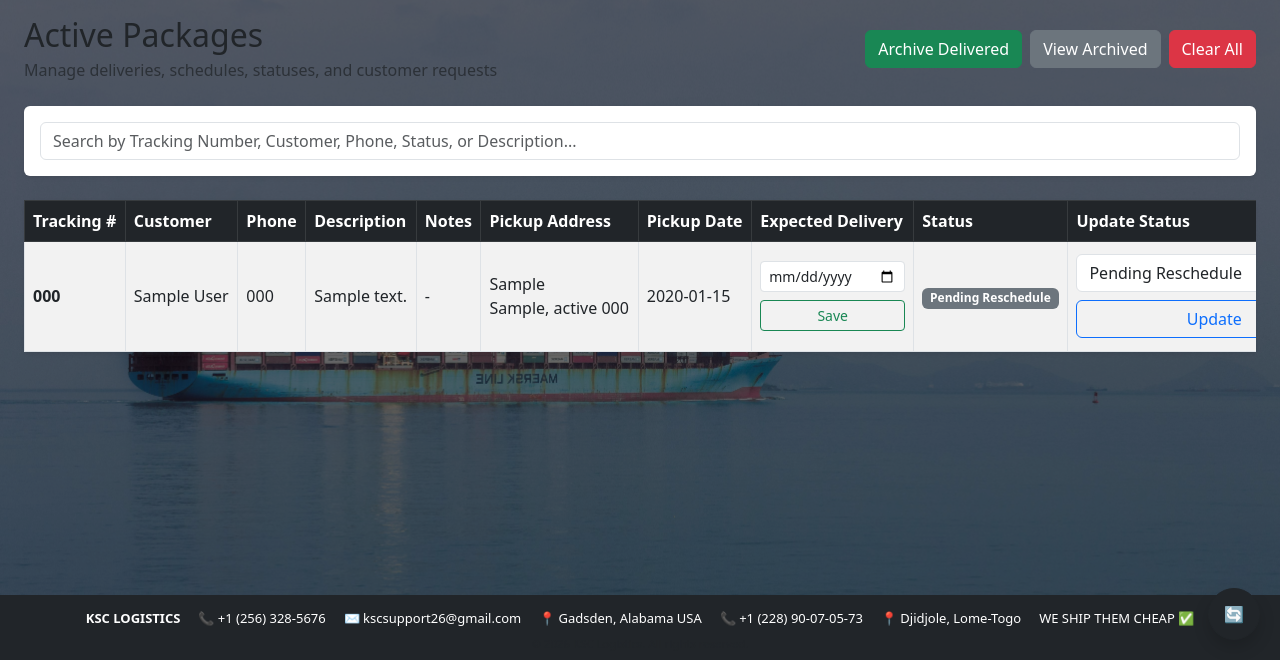
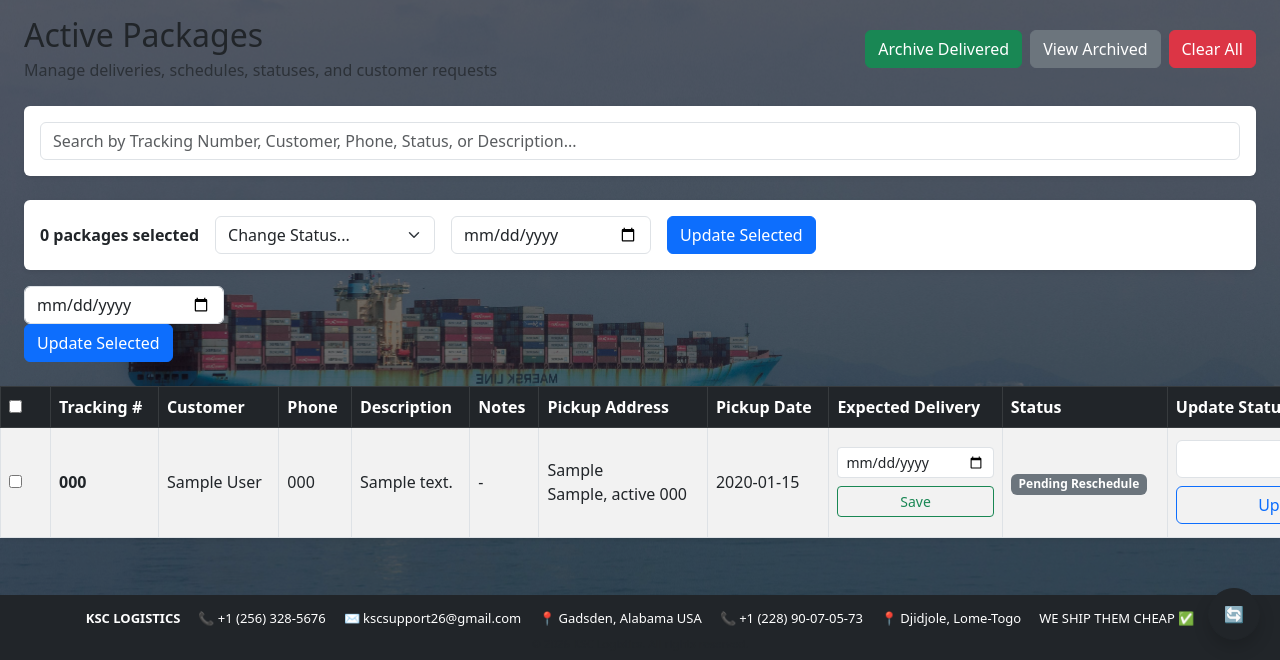
Before and after one commit to KSC2026411/ksc-flask, a Flask app: page /admin/packages in a window 1280 px wide. Shown: the part 140-800 px from the top of the page. Run offline with Flask 3, Linux system fonts and the light colour scheme; a user stored in the database is signed in; tables that the repository leaves empty hold one stand-in row (values such as "Sample post"); lists and menus that the app fills with data are empty; some libraries are stand-ins or nearby versions.

Commit message:
Add bulk package update functionality

```diff
--- a/app/routes.py
+++ b/app/routes.py
@@ -910,6 +910,30 @@ def admin_packages():
     page = request.args.get("page", 1, type=int)
     search_query = request.args.get("search", "").strip()
 
+
+    # --------------------------------
+    # PACKAGE STATUSES
+    # --------------------------------
+    statuses = [
+        "Pending Approval",
+        "Approved",
+        "Pending",
+        "Scheduled",
+        "In Warehouse",
+        "Loaded",
+        "Ready for Pickup",
+        "Picked Up",
+        "In Transit",
+        "Shipped",
+        "Delivered",
+        "Archived",
+        "Cancelled",
+        "Pending Reschedule",
+        "Admin Suggested Reschedule",
+        "Rescheduled"
+    ]
+
+
     # --------------------------------
     # ONLY ACTIVE PACKAGES
     # EXCLUDE:
@@ -924,6 +948,7 @@ def admin_packages():
         Package.status != "Archived"
     )
 
+
     # --------------------------------
     # SEARCH FILTER
     # --------------------------------
@@ -943,14 +968,20 @@ def admin_packages():
                 f"%{search_query}%"
             ),
 
-            User.first_name.ilike(f"%{search_query}%"),
-            User.last_name.ilike(f"%{search_query}%"),
+            User.first_name.ilike(
+                f"%{search_query}%"
+            ),
+
+            User.last_name.ilike(
+                f"%{search_query}%"
+            ),
 
             User.phone.ilike(
                 f"%{search_query}%"
             )
 
         ))
+
 
     # --------------------------------
     # PAGINATION
@@ -962,6 +993,7 @@ def admin_packages():
         per_page=20
     )
 
+
     # --------------------------------
     # AJAX TABLE RESPONSE
     # --------------------------------
@@ -969,15 +1001,18 @@ def admin_packages():
 
         return render_template(
             "partials/admin_packages_table.html",
-            packages=packages
+            packages=packages,
+            statuses=statuses
         )
+
 
     # --------------------------------
     # FULL PAGE
     # --------------------------------
     return render_template(
         "admin/admin_packages.html",
-        packages=packages
+        packages=packages,
+        statuses=statuses
     )
 
 
@@ -1182,6 +1217,64 @@ def admin_clear_packages():
     db.session.commit()
 
     flash("All packages deleted.", "success")
+    return redirect(url_for("main.admin_packages"))
+
+@main.route("/admin/packages/bulk-update", methods=["POST"])
+@login_required
+@admin_required
+def admin_bulk_update_packages():
+
+    package_ids = request.form.getlist("package_ids")
+
+    if not package_ids:
+        flash("No packages selected.", "warning")
+        return redirect(url_for("main.admin_packages"))
+
+    packages = Package.query.filter(
+        Package.id.in_(package_ids)
+    ).all()
+
+    # ----------------------------
+    # STATUS
+    # ----------------------------
+    status = request.form.get("status")
+
+    if status:
+        for package in packages:
+            package.status = status
+
+    # ----------------------------
+    # EXPECTED DELIVERY
+    # ----------------------------
+    expected_delivery = request.form.get("expected_delivery")
+
+    if expected_delivery:
+        try:
+            delivery_date = datetime.strptime(
+                expected_delivery,
+                "%Y-%m-%d"
+            )
+
+            for package in packages:
+                package.expected_delivery = delivery_date
+
+        except ValueError:
+            flash("Invalid delivery date.", "danger")
+            return redirect(url_for("main.admin_packages"))
+
+    # ----------------------------
+    # UPDATED TIMESTAMP
+    # ----------------------------
+    for package in packages:
+        package.updated_at = datetime.utcnow()
+
+    db.session.commit()
+
+    flash(
+        f"{len(packages)} package(s) updated successfully.",
+        "success"
+    )
+
     return redirect(url_for("main.admin_packages"))
 
 #
--- a/app/templates/admin/admin_packages.html
+++ b/app/templates/admin/admin_packages.html
@@ -10,19 +10,16 @@
     <div class="d-flex justify-content-between align-items-center flex-wrap gap-3 mb-4">
 
         <div>
-
             <h2 class="mb-1">Active Packages</h2>
 
             <p class="text-muted mb-0">
                 Manage deliveries, schedules, statuses, and customer requests
             </p>
-
         </div>
 
-        <!-- ACTION BUTTONS -->
+
         <div class="d-flex flex-wrap gap-2">
 
-            <!-- ARCHIVE DELIVERED -->
             <form method="POST"
                   action="{{ url_for('main.admin_archive_delivered') }}"
                   onsubmit="return confirm('Archive all delivered packages?');">
@@ -36,7 +33,7 @@
 
             </form>
 
-            <!-- VIEW ARCHIVED -->
+
             <a href="{{ url_for('main.admin_archived_packages') }}"
                class="btn btn-secondary">
 
@@ -44,7 +41,7 @@
 
             </a>
 
-            <!-- CLEAR ALL -->
+
             <form method="POST"
                   action="{{ url_for('main.admin_clear_packages') }}"
                   onsubmit="return confirm('⚠️ This will permanently delete ALL packages. Continue?');">
@@ -62,6 +59,7 @@
 
     </div>
 
+
     <!-- SEARCH -->
     <div class="card shadow-sm border-0 mb-4">
 
@@ -76,6 +74,83 @@
 
     </div>
 
+
+    <!-- BULK UPDATE -->
+<form method="POST"
+      action="{{ url_for('main.admin_bulk_update_packages') }}"
+      id="bulk-update-form">
+
+
+    <div class="card shadow-sm border-0 mb-3">
+
+        <div class="card-body d-flex flex-wrap align-items-center gap-3">
+
+
+            <strong id="selected-count">
+                0 packages selected
+            </strong>
+
+
+            <select name="status"
+                    class="form-select"
+                    style="max-width:220px;">
+
+                <option value="">
+                    Change Status...
+                </option>
+
+
+                {% for s in statuses %}
+
+                <option value="{{ s }}">
+                    {{ s }}
+                </option>
+
+                {% endfor %}
+
+
+            </select>
+
+
+            <input type="date"
+                   name="expected_delivery"
+                   class="form-control"
+                   style="max-width:200px;">
+
+
+            <button type="submit"
+                    class="btn btn-primary">
+
+                Update Selected
+
+            </button>
+
+
+        </div>
+
+    </div>
+
+                </select>
+
+
+                <input type="date"
+                       name="expected_delivery"
+                       class="form-control"
+                       style="max-width:200px;">
+
+
+                <button type="submit"
+                        class="btn btn-primary"
+                        onclick="return confirm('Update selected packages?');">
+
+                    Update Selected
+
+                </button>
+
+            </div>
+
+        </div>
+
         <!-- TABLE -->
         <div class="card shadow-sm border-0">
 
@@ -83,37 +158,112 @@
 
                 <div class="table-responsive">
 
+
                     <table class="table table-striped table-bordered align-middle mb-0"
-                       style="min-width:1800px;">
+                           style="min-width:1900px;">
+
 
                         <thead class="table-dark">
 
                             <tr>
 
-                            <th>Tracking #</th>
-                            <th>Customer</th>
-                            <th>Phone</th>
-                            <th>Description</th>
-                            <th>Notes</th>
-                            <th>Pickup Address</th>
-                            <th>Pickup Date</th>
-                            <th>Expected Delivery</th>
-                            <th>Status</th>
-                            <th style="min-width:220px;">Update Status</th>
-                            <th style="min-width:220px;">Suggest Reschedule</th>
-                            <th style="min-width:240px;">Actions</th>
+                                <!-- SELECT ALL -->
+                                <th width="50">
+
+                                    <input type="checkbox"
+                                           id="select-all">
+
+                                </th>
+
+
+                                <th>
+                                    Tracking #
+                                </th>
+
+
+                                <th>
+                                    Customer
+                                </th>
+
+
+                                <th>
+                                    Phone
+                                </th>
+
+
+                                <th>
+                                    Description
+                                </th>
+
+
+                                <th>
+                                    Notes
+                                </th>
+
+
+                                <th>
+                                    Pickup Address
+                                </th>
+
+
+                                <th>
+                                    Pickup Date
+                                </th>
+
+
+                                <th>
+                                    Expected Delivery
+                                </th>
+
+
+                                <th>
+                                    Status
+                                </th>
+
+
+                                <th style="min-width:220px;">
+                                    Update Status
+                                </th>
+
+
+                                <th style="min-width:220px;">
+                                    Suggest Reschedule
+                                </th>
+
+
+                                <th style="min-width:240px;">
+                                    Actions
+                                </th>
+
 
                             </tr>
+
 
                         </thead>
 
                         <tbody id="packages-table-body">
 
+
                             {% if packages.items %}
+
 
                                 {% for p in packages.items %}
 
+
                                 <tr>
+
+
+                                    <!-- CHECKBOX -->
+                                    <td>
+
+                                        <input type="checkbox"
+                                               class="package-checkbox"
+                                               name="package_ids"
+                                               value="{{ p.id }}">
+
+
+                                    </td>
+
 
                                     <!-- TRACKING -->
                                     <td class="fw-bold">
@@ -121,13 +271,13 @@
                                         {{ p.tracking_number or "Pending Approval" }}
 
                                     </td>
-
                                                                         <!-- CUSTOMER -->
                                     <td>
 
                                         {{ p.user.full_name if p.user else "N/A" }}
 
                                     </td>
+
 
                                     <!-- PHONE -->
                                     <td>
@@ -136,6 +286,7 @@
 
                                     </td>
 
+
                                     <!-- DESCRIPTION -->
                                     <td>
 
@@ -143,12 +294,14 @@
 
                                     </td>
 
+
                                     <!-- NOTES -->
                                     <td>
 
                                         {{ p.notes or "-" }}
 
                                     </td>
+
 
                                     <!-- ADDRESS -->
                                     <td>
@@ -161,6 +314,7 @@
 
                                     </td>
 
+
                                     <!-- PICKUP DATE -->
                                     <td>
 
@@ -168,16 +322,19 @@
 
                                     </td>
 
+
                                     <!-- EXPECTED DELIVERY -->
                                     <td>
 
                                         <form method="POST"
                                               action="{{ url_for('main.admin_update_package', package_id=p.id) }}">
 
+
                                             <input type="date"
                                                    name="expected_delivery"
                                                    class="form-control form-control-sm mb-2"
                                                    value="{{ p.expected_delivery.strftime('%Y-%m-%d') if p.expected_delivery else '' }}">
+
 
                                             <button type="submit"
                                                     class="btn btn-outline-success btn-sm w-100">
@@ -186,12 +343,14 @@
 
                                             </button>
 
+
                                         </form>
 
                                     </td>
 
                                     <!-- STATUS -->
                                     <td>
+
 
                                         <span class="badge
 
@@ -239,48 +398,40 @@
 
                                         </span>
 
+
                                     </td>
 
-                                <!-- UPDATE STATUS -->
+                                    <!-- INDIVIDUAL STATUS UPDATE -->
                                     <td>
+
 
                                         <form method="POST"
                                               action="{{ url_for('main.admin_update_package', package_id=p.id) }}">
 
+
                                             <select name="status"
                                                     class="form-select mb-2">
 
-                                            {% set statuses = [
-                                                'Pending Approval',
-                                                'Approved',
-                                                'Pending',
-                                                'Scheduled',
-                                                'In Warehouse',
-                                                'Loaded',
-                                                'Ready for Pickup',
-                                                'Picked Up',
-                                                'In Transit',
-                                                'Shipped',
-                                                'Delivered',
-                                                'Archived',
-                                                'Cancelled',
-                                                'Pending Reschedule',
-                                                'Admin Suggested Reschedule',
-                                                'Rescheduled'
-                                            ] %}
 
-                                            {% for s in statuses %}
+                                                {% for s in bulk_statuses %}
+
 
                                                 <option value="{{ s }}"
                                                     {% if p.status == s %}selected{% endif %}>
 
+
                                                     {{ s }}
+
 
                                                 </option>
 
+
                                                 {% endfor %}
 
+
                                             </select>
+
+
 
                                             <button type="submit"
                                                     class="btn btn-outline-primary w-100">
@@ -289,20 +440,25 @@
 
                                             </button>
 
+
                                         </form>
+
 
                                     </td>
 
                                     <!-- RESCHEDULE -->
                                     <td>
 
+
                                         <form method="POST"
                                               action="{{ url_for('main.admin_suggest_reschedule', package_id=p.id) }}">
+
 
                                             <input type="date"
                                                    name="new_date"
                                                    class="form-control mb-2"
                                                    required>
+
 
                                             <button type="submit"
                                                     class="btn btn-warning w-100">
@@ -311,20 +467,25 @@
 
                                             </button>
 
+
                                         </form>
+
 
                                     </td>
 
                                     <!-- ACTIONS -->
                                     <td class="text-nowrap">
 
-                                    <!-- APPROVE -->
+
+
                                         {% if not p.tracking_number %}
+
 
                                             <form method="POST"
                                                   action="{{ url_for('main.approve_package', package_id=p.id) }}"
                                                   class="mb-2"
                                                   onsubmit="return confirm('Approve this pickup request?');">
+
 
                                                 <button type="submit"
                                                         class="btn btn-success btn-sm w-100">
@@ -333,9 +494,13 @@
 
                                                 </button>
 
+
                                             </form>
 
+
+
                                         {% else %}
+
 
                                             <div class="mb-2">
 
@@ -345,13 +510,15 @@
 
                                                 </span>
 
+
                                             </div>
+
 
                                         {% endif %}
 
-                                    <!-- RESCHEDULE ACTIONS -->
                                         {% if p.status == "Pending Reschedule"
                                               and p.admin_suggested_date %}
+
 
                                             <div class="small text-muted mb-2">
 
@@ -360,12 +527,15 @@
 
                                             </div>
 
+
+
                                             <div class="d-flex gap-2">
 
-                                            <!-- ACCEPT -->
+
                                                 <form method="POST"
                                                       action="{{ url_for('main.admin_accept_reschedule', package_id=p.id) }}"
                                                       onsubmit="return confirm('Accept this reschedule?');">
+
 
                                                     <button type="submit"
                                                             class="btn btn-success btn-sm">
@@ -374,12 +544,14 @@
 
                                                     </button>
 
+
                                                 </form>
 
-                                            <!-- REJECT -->
+
                                                 <form method="POST"
                                                       action="{{ url_for('main.reject_admin_reschedule', package_id=p.id) }}"
                                                       onsubmit="return confirm('Reject this reschedule?');">
+
 
                                                     <button type="submit"
                                                             class="btn btn-danger btn-sm">
@@ -388,7 +560,9 @@
 
                                                     </button>
 
+
                                                 </form>
+
 
                                             </div>
 
@@ -404,7 +578,7 @@
 
                                 <tr>
 
-                                <td colspan="12"
+                                    <td colspan="13"
                                         class="text-center py-4 text-muted">
 
                                         No active packages found.
@@ -425,6 +599,8 @@
 
         </div>
 
+
+    </form>
         <!-- PAGINATION -->
     {% if packages.pages > 1 %}
 
@@ -432,6 +608,7 @@
          class="mt-4">
 
         <ul class="pagination justify-content-center">
+
 
             {% if packages.has_prev %}
 
@@ -450,25 +627,36 @@
 
             <li class="page-item disabled">
 
-                <span class="page-link">Previous</span>
+                <span class="page-link">
+                    Previous
+                </span>
 
             </li>
 
             {% endif %}
 
-            {% for p in packages.iter_pages(left_edge=1, right_edge=1, left_current=2, right_current=2) %}
+            {% for p in packages.iter_pages(left_edge=1,
+                                             right_edge=1,
+                                             left_current=2,
+                                             right_current=2) %}
+
 
                 {% if p %}
+
 
                     {% if p == packages.page %}
 
                     <li class="page-item active">
 
-                        <span class="page-link">{{ p }}</span>
+                        <span class="page-link">
+                            {{ p }}
+                        </span>
 
                     </li>
 
+
                     {% else %}
+
 
                     <li class="page-item">
 
@@ -481,21 +669,27 @@
 
                     </li>
 
+
                     {% endif %}
+
 
                 {% else %}
 
                 <li class="page-item disabled">
 
-                    <span class="page-link">…</span>
+                    <span class="page-link">
+                        …
+                    </span>
 
                 </li>
+
 
                 {% endif %}
 
             {% endfor %}
 
             {% if packages.has_next %}
+
 
             <li class="page-item">
 
@@ -506,49 +700,157 @@
 
                 </a>
 
+
             </li>
+
 
             {% else %}
 
+
             <li class="page-item disabled">
 
-                <span class="page-link">Next</span>
+                <span class="page-link">
+                    Next
+                </span>
 
             </li>
 
+
             {% endif %}
+
 
         </ul>
 
     </nav>
 
+
     {% endif %}
 
 </div>
 
-<!-- SEARCH FILTER -->
+<!-- SEARCH + BULK SELECT SCRIPT -->
 <script>
 
-const searchInput = document.getElementById("package-search");
+/*
+    SEARCH FILTER
+*/
+
+const searchInput =
+    document.getElementById("package-search");
+
 
 searchInput.addEventListener("keyup", function () {
 
-    const filter = this.value.toLowerCase();
 
-    const rows = document.querySelectorAll("#packages-table-body tr");
+    const filter =
+        this.value.toLowerCase();
+
+
+
+    const rows =
+        document.querySelectorAll("#packages-table-body tr");
+
+
 
     rows.forEach(row => {
 
-        const text = row.innerText.toLowerCase();
 
-        row.style.display = text.includes(filter)
+        const text =
+            row.innerText.toLowerCase();
+
+
+
+        row.style.display =
+            text.includes(filter)
                 ? ""
                 : "none";
 
-    });
 
     });
 
+
+});
+
+/*
+    SELECT ALL PACKAGES
+*/
+
+
+const selectAll =
+    document.getElementById("select-all");
+
+
+const packageCheckboxes =
+    document.querySelectorAll(".package-checkbox");
+
+
+const selectedCount =
+    document.getElementById("selected-count");
+
+function updateSelectedCount() {
+
+
+    const selected =
+        document.querySelectorAll(".package-checkbox:checked").length;
+
+
+
+    selectedCount.innerText =
+        `${selected} package${selected === 1 ? "" : "s"} selected`;
+
+
+}
+
+selectAll.addEventListener("change", function () {
+
+
+    packageCheckboxes.forEach(box => {
+
+
+        box.checked =
+            this.checked;
+
+
+    });
+
+
+
+    updateSelectedCount();
+
+
+});
+
+packageCheckboxes.forEach(box => {
+
+
+    box.addEventListener("change", function () {
+
+
+        updateSelectedCount();
+
+
+
+        const checked =
+            document.querySelectorAll(".package-checkbox:checked").length;
+
+
+
+        selectAll.checked =
+            checked === packageCheckboxes.length;
+
+
+    });
+
+
+});
+
+
+
+updateSelectedCount();
+
+
+
 </script>
 
+
 {% endblock %}
```
Lines whose indentation alone changed are shown as unchanged.
